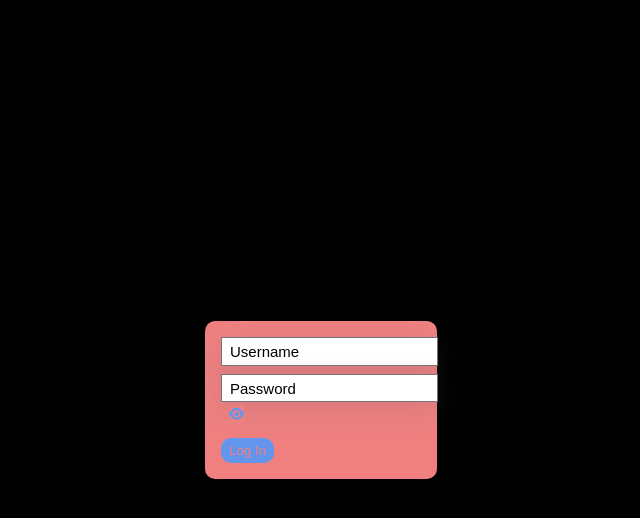
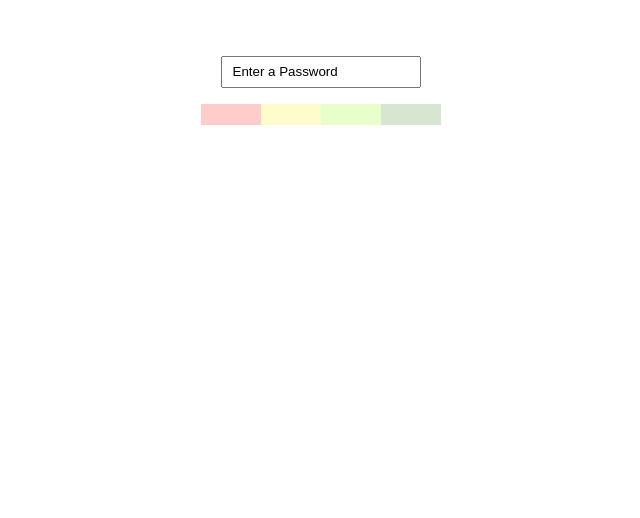
Before and after one commit to austingae-html-css-javascript/reactJS-hooks, a React (Create React App) app: page / in a window 1280 px wide. Shown: the top 518 px of the page, without its empty margins (319-959 px from the left). Built offline with nearby package versions, Linux system fonts and the light colour scheme.

Commit message:
useState Exercise -- Password Strength

```diff
--- a/src/App.js
+++ b/src/App.js
@@ -1,13 +1,11 @@
 import logo from './logo.svg';
 import './App.css';
 
-import Article from "./Article";
-import Password from "./Password/Password";
+import PasswordStrength from './PasswordStrength/PasswordStrength';
 
 function App() {
-
   return (
-    <Password />
+    <PasswordStrength />
   );
 }
 
--- a/src/Password/Password.css
+++ b/src/Password/Password.css
@@ -1,10 +1,6 @@
 * {
   box-sizing: content-box;
   margin: 0rem;
-}
-
-body {
-  background-color: black;
 }
 
 main {
--- /dev/null
+++ b/src/PasswordStrength/PasswordStrength.css
@@ -0,0 +1,55 @@
+* {
+  box-sizing: content-box;
+  margin: 0rem;
+}
+
+.password-strength {
+  width: 15rem;
+  padding: 1.5rem;
+  margin: 2rem auto 0rem auto;
+  /*
+  Parent Div's Width = Child Div's Width + Padding + Border + Margin
+  375px = 240px + (24px + 24px) + 0px + margin: 2rem auto 0rem auto, so (43.5px + 43.5px)
+  */
+}
+
+.password-strength__password-container {
+  text-align: center;
+
+  margin-bottom: 1rem;
+}
+
+.password-strength__password-input {
+  color: black;
+  padding: 0.4rem 0.6rem 0.4rem 0.6rem;
+}
+
+.password-strength__password-input::placeholder {
+  color: black;
+}
+
+.password-strength__four-bars-container {
+  display: flex;
+  flex-direction: row;
+}
+
+.password-strength__bar {
+  width: 25%;
+  height: 1.3rem;
+}
+
+.password-strength__bar--red-color {
+  background-color: rgba(255,0,0,0.2);
+}
+
+.password-strength__bar--yellow-color {
+  background-color: rgb(255, 238, 0, 0.2);
+}
+
+.password-strength__bar--light-green-color {
+  background-color: rgb(141, 255, 2, 0.2);
+}
+
+.password-strength__bar--dark-green-color {
+  background-color: rgb(50, 131, 25, 0.2);
+}
--- /dev/null
+++ b/src/PasswordStrength/PasswordStrength.js
@@ -0,0 +1,80 @@
+import React from 'react'
+import { useState } from "react";
+
+import "./PasswordStrength.css";
+
+const PasswordStrength = () => {
+  let [password, setPassword] = useState("");
+  let [red, setRed] = useState("");
+  let [yellow, setYellow] = useState("");
+  let [lightGreen, setLightGreen] = useState("");
+  let [darkGreen, setDarkGreen] = useState("");
+
+  return (
+    <main>
+      <div className='password-strength'>
+        <div className='password-strength__password-container'>
+          <input
+          className='password-strength__password-input'
+          type="text"
+          placeholder='Enter a Password'
+          onChange={(event) => {
+            setPassword(event.target.value);
+            console.log(password.length)
+            if (event.target.value.length == 0) {
+              setRed("");
+              setYellow("");
+              setLightGreen("");
+              setDarkGreen("");
+            }
+            else if (password.length >= 0 && password.length <= 5) {
+              setRed("rgba(255,0,0,1)");
+              setYellow("");
+            }
+            else if (password.length > 5 && password.length <= 10) {
+              setYellow("rgb(255, 238, 0, 1)");
+              setLightGreen("");
+            }
+            else if (password.length > 10 && password.length <= 20) {
+              setLightGreen("rgb(141, 255, 2, 1)");
+              setDarkGreen("");
+            }
+            else if (password.length > 20 && password.length <= 30) {
+              setDarkGreen("rgb(50, 131, 25, 1)");
+            }
+          }} />
+      </div>
+        <div className='password-strength__four-bars-container'>
+          <div className='password-strength__bar password-strength__bar--red-color' style={{backgroundColor: red}}></div>
+          <div className='password-strength__bar password-strength__bar--yellow-color' style={{backgroundColor: yellow}}></div>
+          <div className='password-strength__bar password-strength__bar--light-green-color' style={{backgroundColor: lightGreen}}></div>
+          <div className='password-strength__bar password-strength__bar--dark-green-color' style={{backgroundColor: darkGreen}}></div>
+        </div>
+      </div>
+    </main>
+  );
+}
+
+export default PasswordStrength
+
+/*
+Whenever the password input changes, a variable must update itself to the password input change.
+
+*/
+/*
+HTML & CSS & Javascript Approach:
+  1) Mobile First Approach - Yes.
+  2) Create the HTML layout - Yes.
+  -
+  <section>
+    <div class="container">
+    </div>
+  </section>
+  3) Create the HTML elements - Yes.
+  4) Decorate the HTML elements - Yes.
+  If * {box-sizing: content-box}
+  - Parent Div's Width = Child Div's Width+Padding+Border+Margin
+  - Parent Div's Width = Block Element's Width+Padding+Border+Margin
+  - However, Parent Div's Width != Inline Element's Width+Padding+Border+Margin
+  5) Javascript -
+*/
```
